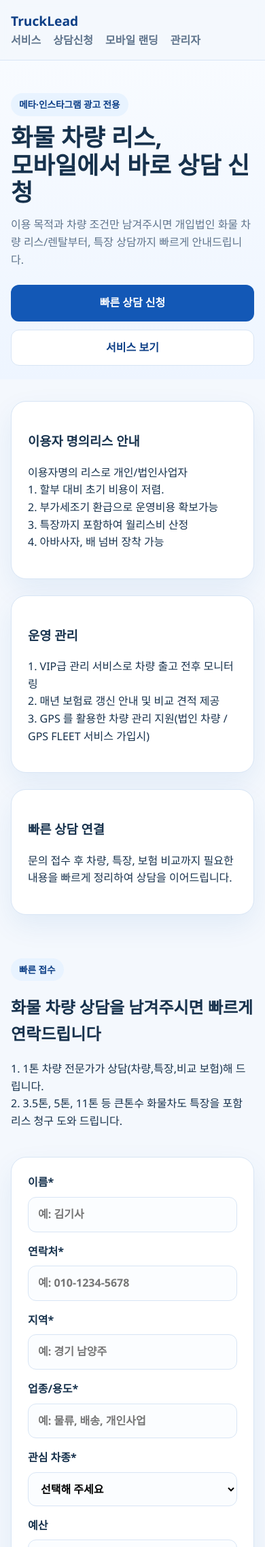
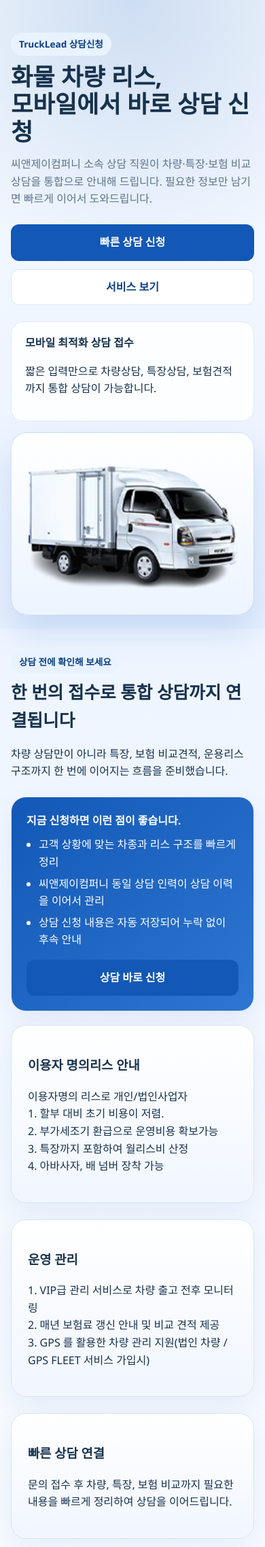
Before and after one commit to sujinchoo/Promotion_Truck_Platform, a Flask app: page /mobile in a window 390 px wide. Shown: the top 2276 px of the page at 68% size. Run offline with Flask 3, Linux system fonts and the light colour scheme.

Commit message:
Update mobile landing and privacy flows

```diff
--- a/app.py
+++ b/app.py
@@ -1,6 +1,6 @@
 from functools import wraps
 
-from flask import Flask, flash, redirect, render_template, request, session, url_for
+from flask import Flask, abort, flash, redirect, render_template, request, session, url_for
 from sqlalchemy import inspect, text
 from sqlalchemy.exc import SQLAlchemyError
 
@@ -77,19 +77,39 @@ def admin_required(view_func):
     return wrapped_view
 
 
+def render_page(template_name, **context):
+    show_header = context.pop("show_header", True)
+    return render_template(template_name, vehicle_options=MOBILE_VEHICLE_OPTIONS, show_header=show_header, **context)
+
+
 @app.route("/")
 def index():
-    return render_template("index.html", vehicle_options=MOBILE_VEHICLE_OPTIONS)
+    return render_page("index.html")
 
 
 @app.route("/mobile")
 def mobile_landing():
-    return render_template("mobile.html", vehicle_options=MOBILE_VEHICLE_OPTIONS)
+    return render_page("mobile.html", show_header=False)
+
+
+@app.route("/privacy")
+def privacy_policy():
+    return render_page("privacy.html")
+
+
+@app.route("/privacy-consent")
+def privacy_consent():
+    return render_page("privacy_consent.html")
 
 
 @app.route("/lead", methods=["POST"])
 def create_lead():
     form_data = {field: request.form.get(field, "").strip() for field in REQUIRED_FIELDS}
+
+    if not request.form.get("privacy_agree"):
+        flash("개인정보 수집·이용 및 통합 상담 안내에 동의해 주세요.", "error")
+        destination = "mobile_landing" if request.form.get("landing_page") == "mobile_ad" else "index"
+        return redirect(url_for(destination) + "#consult")
 
     if not all(form_data.values()):
         flash("필수 항목을 모두 입력해 주세요.", "error")
@@ -120,11 +140,14 @@ def create_lead():
 
 @app.route("/thank-you")
 def thank_you():
-    return render_template("thank_you.html")
+    return render_page("thank_you.html")
 
 
 @app.route("/admin/login", methods=["GET", "POST"])
 def admin_login():
+    if not app.config["ADMIN_USERNAME"] or not app.config["ADMIN_PASSWORD"]:
+        abort(503, description="관리자 환경 변수가 설정되지 않았습니다.")
+
     if request.method == "POST":
         username = request.form.get("username", "").strip()
         password = request.form.get("password", "")
@@ -136,7 +159,7 @@ def admin_login():
 
         flash("아이디 또는 비밀번호가 올바르지 않습니다.", "error")
 
-    return render_template("admin_login.html")
+    return render_page("admin_login.html")
 
 
 @app.route("/admin/logout")
@@ -153,7 +176,7 @@ def admin():
     total_leads = len(leads)
     new_leads = sum(1 for lead in leads if lead.status == "new")
     mobile_leads = sum(1 for lead in leads if lead.landing_page == "mobile_ad")
-    return render_template(
+    return render_page(
         "admin.html",
         leads=leads,
         total_leads=total_leads,
--- a/render.yaml
+++ b/render.yaml
@@ -14,6 +14,10 @@ services:
         fromDatabase:
           name: truck-lead-db
           property: connectionString
+      - key: ADMIN_USERNAME
+        sync: false
+      - key: ADMIN_PASSWORD
+        sync: false
 
 databases:
   - name: truck-lead-db
--- a/static/css/style.css
+++ b/static/css/style.css
@@ -40,7 +40,7 @@ a { color: inherit; text-decoration: none; }
     padding: 16px 0;
 }
 .brand { font-size: 1.2rem; font-weight: 800; color: var(--primary-dark); }
-nav { display: flex; gap: 18px; color: var(--muted); font-weight: 600; }
+nav { display: flex; gap: 18px; color: var(--muted); font-weight: 600; flex-wrap: wrap; }
 
 .hero {
     padding: 64px 0 32px;
@@ -77,7 +77,7 @@ nav { display: flex; gap: 18px; color: var(--muted); font-weight: 600; }
 .btn-primary:hover { background: var(--primary-dark); }
 .btn-secondary { background: white; color: var(--primary-dark); border-color: var(--border); }
 .btn.full { width: 100%; }
-.hero-card, .info-card, .lead-form, .stat-box {
+.hero-card, .info-card, .lead-form, .stat-box, .policy-card, .mobile-hook-card {
     background: var(--surface);
     border: 1px solid var(--border);
     border-radius: 22px;
@@ -117,6 +117,7 @@ nav { display: flex; gap: 18px; color: var(--muted); font-weight: 600; }
 .card-grid.two { grid-template-columns: repeat(2, 1fr); }
 .card-grid.three { grid-template-columns: repeat(3, 1fr); }
 .info-card { padding: 24px; }
+.accent-card { background: linear-gradient(180deg, #ffffff 0%, #f1f6ff 100%); }
 
 .consult-grid { grid-template-columns: 0.72fr 1.28fr; align-items: start; }
 .single-column { grid-template-columns: 1fr; }
@@ -155,6 +156,16 @@ nav { display: flex; gap: 18px; color: var(--muted); font-weight: 600; }
     padding: 16px;
     color: var(--muted);
 }
+.consent-check {
+    margin-top: 14px;
+    display: flex !important;
+    flex-direction: row !important;
+    align-items: center;
+    gap: 10px;
+    font-weight: 700;
+    color: var(--text);
+}
+.consent-check input { width: auto; }
 
 .flash-wrap { padding-top: 16px; }
 .flash {
@@ -190,6 +201,46 @@ nav { display: flex; gap: 18px; color: var(--muted); font-weight: 600; }
 .thank-you-card, .login-card { max-width: 620px; margin: 0 auto; }
 .stacked-mobile-actions, .full-mobile { width: 100%; }
 .mobile-hero .hero-actions { flex-direction: column; }
+.mobile-landing-shell {
+    background: radial-gradient(circle at top, rgba(19, 88, 182, 0.18), transparent 42%), linear-gradient(180deg, #f7fbff 0%, #e8f1ff 100%);
+}
+.mobile-hero-visual {
+    margin-top: 24px;
+    display: grid;
+    gap: 16px;
+}
+.mobile-hero-visual img {
+    width: 100%;
+    border-radius: 24px;
+    border: 1px solid rgba(19, 88, 182, 0.16);
+    box-shadow: 0 24px 50px rgba(19, 88, 182, 0.16);
+    background: linear-gradient(180deg, #fff, #edf4ff);
+}
+.visual-copy-card {
+    padding: 18px 20px;
+    background: rgba(255, 255, 255, 0.86);
+    border: 1px solid rgba(19, 88, 182, 0.12);
+    border-radius: 18px;
+}
+.visual-copy-card strong { display: block; margin-bottom: 6px; }
+.mobile-benefits-section { background: linear-gradient(180deg, #eef5ff 0%, #f8fbff 100%); }
+.mobile-benefits-head { text-align: left; }
+.mobile-hook-card {
+    padding: 22px;
+    margin-bottom: 20px;
+    display: flex;
+    flex-direction: column;
+    gap: 16px;
+    background: linear-gradient(135deg, #1358b6 0%, #2d76d1 100%);
+    color: #ffffff;
+}
+.mobile-hook-card ul { margin: 10px 0 0; padding-left: 18px; }
+.mobile-hook-card li + li { margin-top: 6px; }
+.mobile-benefit-cards { gap: 16px; }
+.privacy-page h1 { margin: 12px 0 6px; }
+.policy-effective { color: var(--muted); margin-bottom: 20px; }
+.policy-card { padding: 28px; }
+.policy-card h2 { margin-top: 24px; }
 
 @media (max-width: 900px) {
     .hero-grid,
@@ -200,7 +251,6 @@ nav { display: flex; gap: 18px; color: var(--muted); font-weight: 600; }
         grid-template-columns: 1fr;
     }
     .row-between, .header-inner, .header-actions { flex-direction: column; align-items: flex-start; }
-    nav { flex-wrap: wrap; }
     .hero { padding-top: 48px; }
     .truck-image-slot { grid-template-columns: 1fr; }
     .truck-image-slot img { min-height: 180px; }
--- a/templates/base.html
+++ b/templates/base.html
@@ -8,6 +8,7 @@
     <link rel="stylesheet" href="{{ url_for('static', filename='css/style.css') }}">
 </head>
 <body>
+    {% if show_header|default(true) %}
     <header class="site-header">
         <div class="container header-inner">
             <a href="{{ url_for('index') }}" class="brand">TruckLead</a>
@@ -15,10 +16,12 @@
                 <a href="{{ url_for('index') }}#features">서비스</a>
                 <a href="{{ url_for('index') }}#consult">상담신청</a>
                 <a href="{{ url_for('mobile_landing') }}">모바일 랜딩</a>
+                <a href="{{ url_for('privacy_policy') }}">개인정보처리방침</a>
                 <a href="{{ url_for('admin') }}">관리자</a>
             </nav>
         </div>
     </header>
+    {% endif %}
 
     {% with messages = get_flashed_messages(with_categories=true) %}
       {% if messages %}
--- a/templates/index.html
+++ b/templates/index.html
@@ -61,7 +61,7 @@
 <section id="consult" class="section consult-section compact-section">
     <div class="container consult-grid">
         <div>
-            <span class="eyebrow">상담 신청</span>
+            <span class="eyebrow">TruckLead 상담신청</span>
             <h2>화물 차량 상담을 남겨주시면 빠르게 연락드립니다</h2>
             <p>1. 1톤 차량 전문가가 상담(차량,특장,비교 보험)해 드립니다.<br>
             2. 3.5톤, 5톤, 11톤 등 큰톤수 화물차도 특장을 포함 리스 청구 도와 드립니다.</p>
--- a/templates/mobile.html
+++ b/templates/mobile.html
@@ -1,21 +1,45 @@
 {% extends "base.html" %}
 {% block title %}모바일 광고 랜딩 | TruckLead{% endblock %}
 {% block content %}
-<section class="hero mobile-hero compact-hero">
+<section class="hero mobile-hero compact-hero mobile-landing-shell">
     <div class="container narrow-container">
-        <span class="eyebrow">메타·인스타그램 광고 전용</span>
+        <span class="eyebrow">TruckLead 상담신청</span>
         <h1>화물 차량 리스,<br>모바일에서 바로 상담 신청</h1>
-        <p class="hero-text">이용 목적과 차량 조건만 남겨주시면 개입법인 화물 차량 리스/렌탈부터, 특장 상담까지 빠르게 안내드립니다.</p>
+        <p class="hero-text">씨앤제이컴퍼니 소속 상담 직원이 차량·특장·보험 비교 상담을 통합으로 안내해 드립니다. 필요한 정보만 남기면 빠르게 이어서 도와드립니다.</p>
         <div class="hero-actions stacked-mobile-actions">
             <a class="btn btn-primary full-mobile" href="#consult">빠른 상담 신청</a>
             <a class="btn btn-secondary full-mobile" href="#mobile-benefits">서비스 보기</a>
         </div>
+        <div class="mobile-hero-visual">
+            <div class="visual-copy-card">
+                <strong>모바일 최적화 상담 접수</strong>
+                <p>짧은 입력만으로 차량상담, 특장상담, 보험견적까지 통합 상담이 가능합니다.</p>
+            </div>
+            <img src="{{ url_for('static', filename='images/car_kind_img1.png') }}" alt="모바일 랜딩 화물 차량 상담 이미지">
+        </div>
     </div>
 </section>
 
-<section id="mobile-benefits" class="section compact-section">
-    <div class="container narrow-container card-grid one">
-        <article class="info-card">
+<section id="mobile-benefits" class="section compact-section mobile-benefits-section">
+    <div class="container narrow-container">
+        <div class="section-head mobile-benefits-head">
+            <span class="eyebrow">상담 전에 확인해 보세요</span>
+            <h2>한 번의 접수로 통합 상담까지 연결됩니다</h2>
+            <p>차량 상담만이 아니라 특장, 보험 비교견적, 운용리스 구조까지 한 번에 이어지는 흐름을 준비했습니다.</p>
+        </div>
+        <div class="mobile-hook-card">
+            <div>
+                <strong>지금 신청하면 이런 점이 좋습니다.</strong>
+                <ul>
+                    <li>고객 상황에 맞는 차종과 리스 구조를 빠르게 정리</li>
+                    <li>씨앤제이컴퍼니 동일 상담 인력이 상담 이력을 이어서 관리</li>
+                    <li>상담 신청 내용은 자동 저장되어 누락 없이 후속 안내</li>
+                </ul>
+            </div>
+            <a class="btn btn-primary" href="#consult">상담 바로 신청</a>
+        </div>
+        <div class="card-grid one mobile-benefit-cards">
+            <article class="info-card accent-card">
                 <h3>이용자 명의리스 안내</h3>
                 <p>이용자명의 리스로 개인/법인사업자<br>
                 1. 할부 대비 초기 비용이 저렴.<br>
@@ -23,23 +47,24 @@
                 3. 특장까지 포함하여 월리스비 산정<br>
                 4. 아바사자, 배 넘버 장착 가능</p>
             </article>
-        <article class="info-card">
+            <article class="info-card accent-card">
                 <h3>운영 관리</h3>
                 <p>1. VIP급 관리 서비스로 차량 출고 전후 모니터링<br>
                 2. 매년 보험료 갱신 안내 및 비교 견적 제공<br>
                 3. GPS 를 활용한 차량 관리 지원(법인 차량 / GPS FLEET 서비스 가입시)</p>
             </article>
-        <article class="info-card">
+            <article class="info-card accent-card">
                 <h3>빠른 상담 연결</h3>
                 <p>문의 접수 후 차량, 특장, 보험 비교까지 필요한 내용을 빠르게 정리하여 상담을 이어드립니다.</p>
             </article>
+        </div>
     </div>
 </section>
 
 <section id="consult" class="section consult-section compact-section mobile-consult">
     <div class="container narrow-container consult-grid single-column">
         <div>
-            <span class="eyebrow">빠른 접수</span>
+            <span class="eyebrow">TruckLead 상담신청</span>
             <h2>화물 차량 상담을 남겨주시면 빠르게 연락드립니다</h2>
             <p>1. 1톤 차량 전문가가 상담(차량,특장,비교 보험)해 드립니다.<br>
             2. 3.5톤, 5톤, 11톤 등 큰톤수 화물차도 특장을 포함 리스 청구 도와 드립니다.</p>
--- a/templates/partials/consult_form.html
+++ b/templates/partials/consult_form.html
@@ -34,8 +34,13 @@
         <textarea name="message" rows="4" placeholder="원하시는 차량 조건이나 문의 내용을 작성해 주세요"></textarea>
     </label>
     <div class="consent-box">
-        <strong>개인정보 수집 안내</strong>
-        <p>상담 요청 접수 및 회신을 위해 정보를 수집합니다. 실제 운영 시 별도의 개인정보처리방침과 동의 문구를 추가하세요.</p>
+        <strong>개인정보 수집·이용 및 통합 상담 안내</strong>
+        <p>본 상담 신청은 씨앤제이컴퍼니를 통하여 진행되며, 입력된 데이터는 상담 진행과 후속 관리 목적으로만 사용됩니다. 상담 신청서 내용은 클라우드 Render 환경에 자동 저장·관리·취급됩니다.</p>
+        <p>동일한 회사 직원이 차량상담, 특장상담, 보험견적 등 통합 상담을 진행하기 위해 개인정보가 제3자에게 제공될 수 있습니다. 자세한 내용은 <a href="{{ url_for('privacy_policy') }}">개인정보처리방침</a> 및 <a href="{{ url_for('privacy_consent') }}">개인정보 수집·이용 안내</a>에서 확인해 주세요.</p>
+        <label class="consent-check">
+            <input type="checkbox" name="privacy_agree" value="yes" required>
+            <span>내용에 동의함</span>
+        </label>
     </div>
     <button type="submit" class="btn btn-primary full">상담 신청하기</button>
 </form>
```
Also changed, not shown: config.py (+3 -10 lines), templates/privacy.html (added, +41 -0 lines), templates/privacy_consent.html (added, +32 -0 lines), README.md. Lines whose indentation alone changed are shown as unchanged.
